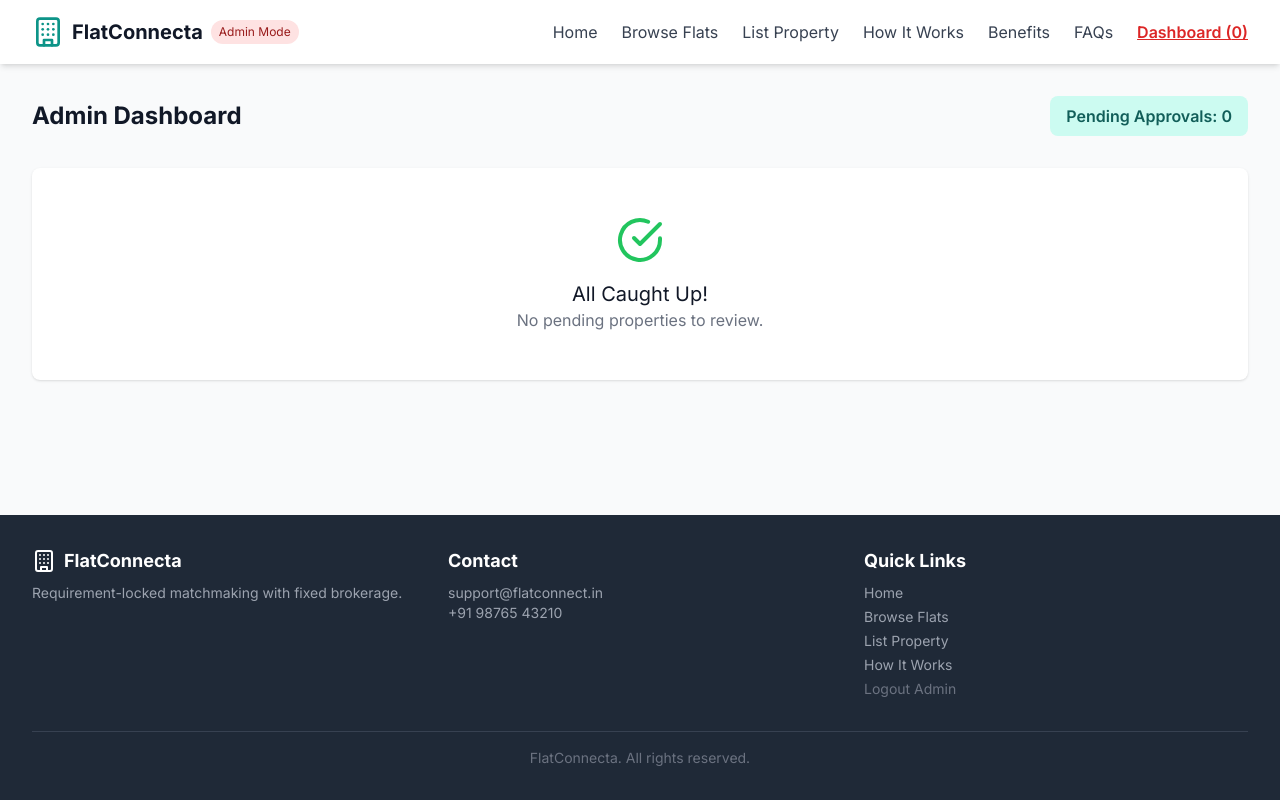
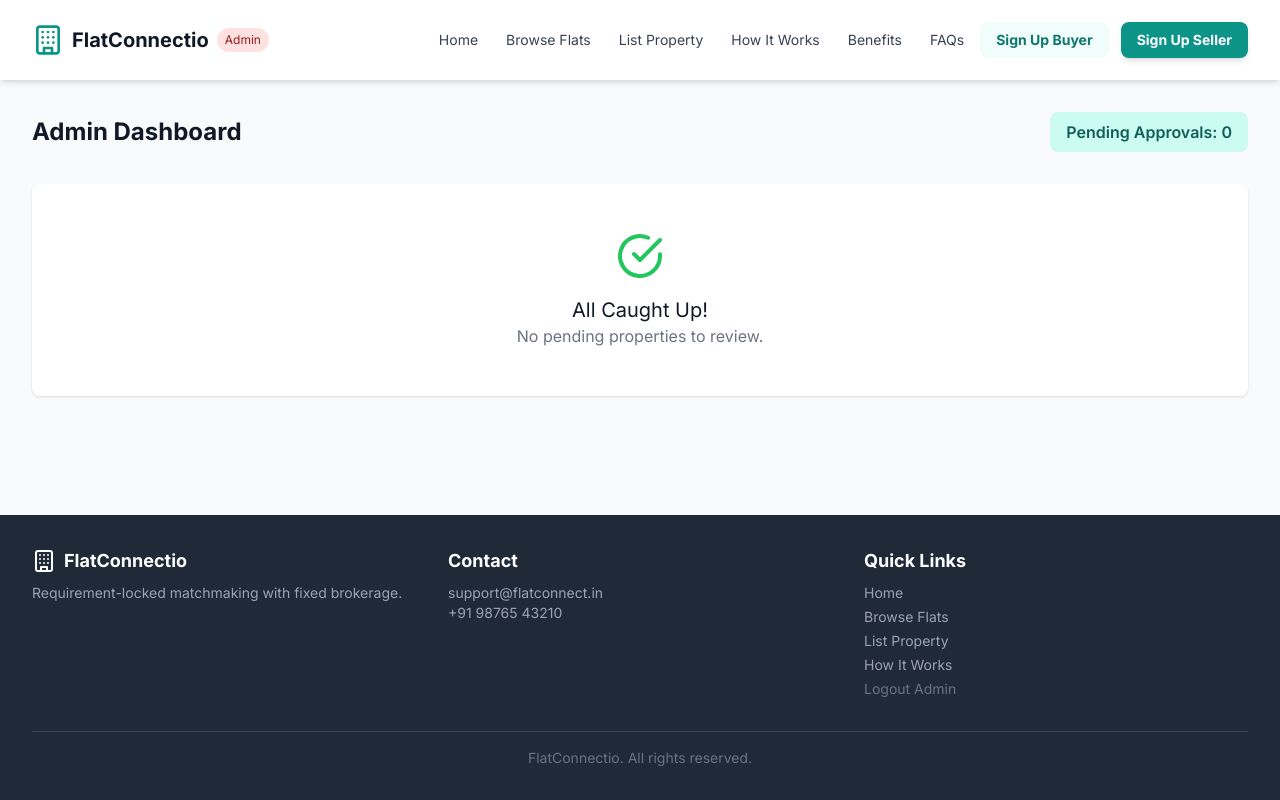
Before and after one commit to klosetkudi/FlatConnecta, a React (Vite) app: page / in a window 1280 px wide. Both pictures are taken after a click on the item "Admin Login". Built offline with nearby package versions, Linux system fonts and the light colour scheme.

Commit message:
Update App.jsx

```diff
--- a/src/App.jsx
+++ b/src/App.jsx
@@ -31,7 +31,9 @@ import {
   BookOpen,
   Star,
   thumbsUp,
-  Image as ImageIcon
+  Image as ImageIcon,
+  LogOut,
+  User
 } from 'lucide-react';
 
 // --- Mock Data ---
@@ -101,47 +103,94 @@ export default function App() {
   const [showInquiryModal, setShowInquiryModal] = useState(false);
   const [inquirySent, setInquirySent] = useState(false);
 
+  // Auth State
+  const [user, setUser] = useState(null); // { name, type: 'buyer' | 'seller' }
+  const [showAuthModal, setShowAuthModal] = useState(false);
+  const [authMode, setAuthMode] = useState('signup'); // 'signup' or 'login'
+  const [authTargetRole, setAuthTargetRole] = useState('buyer'); // 'buyer' or 'seller'
+  const [pendingAction, setPendingAction] = useState(null); // function to run after login
+
   // Data States
   const [activeProperties, setActiveProperties] = useState(INITIAL_PROPERTIES);
   const [pendingProperties, setPendingProperties] = useState([]);
-  const [isAdmin, setIsAdmin] = useState(false); // Admin toggle for demo
+  const [isAdmin, setIsAdmin] = useState(false);
+
+  const handleProtectedAction = (action, role) => {
+    if (user) {
+      action();
+    } else {
+      setPendingAction(() => action);
+      setAuthTargetRole(role);
+      setAuthMode('signup');
+      setShowAuthModal(true);
+    }
+  };
+
+  const handleLoginSuccess = (userData) => {
+    setUser(userData);
+    setShowAuthModal(false);
+    if (pendingAction) {
+      pendingAction();
+      setPendingAction(null);
+    }
+  };
+
+  const handleLogout = () => {
+    setUser(null);
+    setView('home');
+  };
 
   // --- Components ---
 
   const Navbar = () => (
     <nav className="sticky top-0 z-50 bg-white shadow-md">
       <div className="max-w-7xl mx-auto px-4 sm:px-6 lg:px-8">
-        <div className="flex justify-between h-16">
-          <div className="flex items-center cursor-pointer" onClick={() => setView('home')}>
+        <div className="flex justify-between items-center h-20">
+          {/* Logo */}
+          <div className="flex items-center cursor-pointer flex-shrink-0" onClick={() => setView('home')}>
             <Building className="h-8 w-8 text-teal-600" />
-            <span className="ml-2 text-xl font-bold text-gray-900">FlatConnecta</span>
-            {isAdmin && <span className="ml-2 text-xs bg-red-100 text-red-800 px-2 py-1 rounded-full">Admin Mode</span>}
+            <span className="ml-2 text-xl font-bold text-gray-900">FlatConnectio</span>
+            {isAdmin && <span className="ml-2 text-xs bg-red-100 text-red-800 px-2 py-1 rounded-full">Admin</span>}
           </div>
 
-          {/* Desktop Menu */}
-          <div className="hidden lg:flex items-center space-x-6">
-            <button onClick={() => setView('home')} className={`text-gray-700 hover:text-teal-600 ${view === 'home' ? 'font-bold text-teal-600' : ''}`}>Home</button>
-            <button onClick={() => setView('listing')} className={`text-gray-700 hover:text-teal-600 ${view === 'listing' ? 'font-bold text-teal-600' : ''}`}>Browse Flats</button>
-            <button onClick={() => setView('post')} className={`text-gray-700 hover:text-teal-600 ${view === 'post' ? 'font-bold text-teal-600' : ''}`}>List Property</button>
+          {/* Desktop Menu - Sequential Row */}
+          <div className="hidden xl:flex items-center space-x-1">
+            <button onClick={() => setView('home')} className={`px-3 py-2 text-sm font-medium text-gray-700 hover:text-teal-600 ${view === 'home' ? 'text-teal-600' : ''}`}>Home</button>
+            <button onClick={() => handleProtectedAction(() => setView('listing'), 'buyer')} className={`px-3 py-2 text-sm font-medium text-gray-700 hover:text-teal-600 ${view === 'listing' ? 'text-teal-600' : ''}`}>Browse Flats</button>
+            <button onClick={() => handleProtectedAction(() => setView('post'), 'seller')} className={`px-3 py-2 text-sm font-medium text-gray-700 hover:text-teal-600 ${view === 'post' ? 'text-teal-600' : ''}`}>List Property</button>
+            <button onClick={() => setView('howItWorks')} className={`px-3 py-2 text-sm font-medium text-gray-700 hover:text-teal-600 ${view === 'howItWorks' ? 'text-teal-600' : ''}`}>How It Works</button>
+            <button onClick={() => setView('benefits')} className={`px-3 py-2 text-sm font-medium text-gray-700 hover:text-teal-600 ${view === 'benefits' ? 'text-teal-600' : ''}`}>Benefits</button>
+            <button onClick={() => setView('faq')} className={`px-3 py-2 text-sm font-medium text-gray-700 hover:text-teal-600 ${view === 'faq' ? 'text-teal-600' : ''}`}>FAQs</button>
 
-            {/* Split Sections */}
-            <button onClick={() => setView('howItWorks')} className={`text-gray-700 hover:text-teal-600 ${view === 'howItWorks' ? 'font-bold text-teal-600' : ''}`}>How It Works</button>
-            <button onClick={() => setView('benefits')} className={`text-gray-700 hover:text-teal-600 ${view === 'benefits' ? 'font-bold text-teal-600' : ''}`}>Benefits</button>
-            <button onClick={() => setView('faq')} className={`text-gray-700 hover:text-teal-600 ${view === 'faq' ? 'font-bold text-teal-600' : ''}`}>FAQs</button>
-
-            {isAdmin ? (
-              <button onClick={() => setView('admin')} className={`text-red-600 font-semibold hover:text-red-800 ${view === 'admin' ? 'underline' : ''}`}>
-                Dashboard ({pendingProperties.length})
+            {user ? (
+              <div className="flex items-center ml-4 space-x-3">
+                <span className="text-sm text-gray-600 font-medium flex items-center bg-gray-100 px-3 py-1 rounded-full">
+                  <User className="h-4 w-4 mr-1" /> {user.name}
+                </span>
+                <button onClick={handleLogout} className="text-sm text-red-600 hover:text-red-800 font-medium flex items-center">
+                  <LogOut className="h-4 w-4 mr-1" /> Logout
                 </button>
+              </div>
             ) : (
-              <button className="bg-teal-600 text-white px-4 py-2 rounded-lg hover:bg-teal-700 transition">
-                Login
+              <div className="flex items-center ml-4 space-x-3">
+                <button
+                  onClick={() => { setAuthTargetRole('buyer'); setAuthMode('signup'); setShowAuthModal(true); }}
+                  className="bg-teal-50 text-teal-700 border border-teal-200 px-4 py-2 rounded-lg text-sm font-bold hover:bg-teal-100 transition"
+                >
+                  Sign Up Buyer
                 </button>
+                <button
+                  onClick={() => { setAuthTargetRole('seller'); setAuthMode('signup'); setShowAuthModal(true); }}
+                  className="bg-teal-600 text-white px-4 py-2 rounded-lg text-sm font-bold hover:bg-teal-700 transition shadow-md"
+                >
+                  Sign Up Seller
+                </button>
+              </div>
             )}
           </div>
 
           {/* Mobile Menu Button */}
-          <div className="flex items-center lg:hidden">
+          <div className="flex items-center xl:hidden">
             <button onClick={() => setIsMenuOpen(!isMenuOpen)} className="text-gray-700">
               {isMenuOpen ? <X /> : <Menu />}
             </button>
@@ -151,30 +200,118 @@ export default function App() {
 
       {/* Mobile Menu */}
       {isMenuOpen && (
-        <div className="lg:hidden bg-white border-t">
-          <div className="px-2 pt-2 pb-3 space-y-1 sm:px-3">
-            <button onClick={() => {setView('home'); setIsMenuOpen(false)}} className="block w-full text-left px-3 py-2 text-gray-700 hover:bg-gray-100 rounded-md">Home</button>
-            <button onClick={() => {setView('listing'); setIsMenuOpen(false)}} className="block w-full text-left px-3 py-2 text-gray-700 hover:bg-gray-100 rounded-md">Browse Flats</button>
-            <button onClick={() => {setView('post'); setIsMenuOpen(false)}} className="block w-full text-left px-3 py-2 text-gray-700 hover:bg-gray-100 rounded-md">List Property</button>
+        <div className="xl:hidden bg-white border-t">
+          <div className="px-4 pt-4 pb-4 space-y-2">
+            <button onClick={() => {setView('home'); setIsMenuOpen(false)}} className="block w-full text-left px-3 py-2 text-gray-700 font-medium">Home</button>
+            <button onClick={() => {handleProtectedAction(() => setView('listing'), 'buyer'); setIsMenuOpen(false)}} className="block w-full text-left px-3 py-2 text-gray-700 font-medium">Browse Flats</button>
+            <button onClick={() => {handleProtectedAction(() => setView('post'), 'seller'); setIsMenuOpen(false)}} className="block w-full text-left px-3 py-2 text-gray-700 font-medium">List Property</button>
+            <button onClick={() => {setView('howItWorks'); setIsMenuOpen(false)}} className="block w-full text-left px-3 py-2 text-gray-700 font-medium">How It Works</button>
 
-            <div className="border-t border-gray-100 my-2"></div>
-            <button onClick={() => {setView('howItWorks'); setIsMenuOpen(false)}} className="block w-full text-left px-3 py-2 text-teal-700 font-medium hover:bg-teal-50 rounded-md">How It Works</button>
-            <button onClick={() => {setView('benefits'); setIsMenuOpen(false)}} className="block w-full text-left px-3 py-2 text-teal-700 font-medium hover:bg-teal-50 rounded-md">Benefits</button>
-            <button onClick={() => {setView('faq'); setIsMenuOpen(false)}} className="block w-full text-left px-3 py-2 text-teal-700 font-medium hover:bg-teal-50 rounded-md">FAQs</button>
-
-            {isAdmin && <button onClick={() => {setView('admin'); setIsMenuOpen(false)}} className="block w-full text-left px-3 py-2 text-red-600 font-bold hover:bg-gray-100 rounded-md">Admin Dashboard</button>}
+            {!user ? (
+              <div className="pt-4 space-y-2 border-t mt-2">
+                <button
+                  onClick={() => { setAuthTargetRole('buyer'); setAuthMode('signup'); setShowAuthModal(true); setIsMenuOpen(false); }}
+                  className="block w-full text-center bg-teal-50 text-teal-700 py-2 rounded-md font-bold"
+                >
+                  Sign Up Buyer
+                </button>
+                <button
+                  onClick={() => { setAuthTargetRole('seller'); setAuthMode('signup'); setShowAuthModal(true); setIsMenuOpen(false); }}
+                  className="block w-full text-center bg-teal-600 text-white py-2 rounded-md font-bold"
+                >
+                  Sign Up Seller
+                </button>
+              </div>
+            ) : (
+              <button onClick={handleLogout} className="block w-full text-left px-3 py-2 text-red-600 font-medium">Logout</button>
+            )}
           </div>
         </div>
       )}
     </nav>
   );
 
+  const AuthModal = () => {
+    if (!showAuthModal) return null;
+
+    const handleAuthSubmit = (e) => {
+      e.preventDefault();
+      const formData = new FormData(e.target);
+      const userData = {
+        name: formData.get('name') || 'User',
+        email: formData.get('email'),
+        type: authTargetRole
+      };
+      handleLoginSuccess(userData);
+    };
+
+    return (
+      <div className="fixed inset-0 z-50 overflow-y-auto bg-black bg-opacity-50 flex items-center justify-center p-4">
+        <div className="bg-white rounded-xl shadow-2xl max-w-md w-full overflow-hidden transform transition-all">
+          <div className="bg-teal-600 px-6 py-4 flex justify-between items-center">
+            <h3 className="text-xl font-bold text-white">
+              {authMode === 'signup' ? `Sign Up as ${authTargetRole === 'buyer' ? 'Buyer' : 'Seller'}` : 'Login'}
+            </h3>
+            <button onClick={() => setShowAuthModal(false)} className="text-teal-100 hover:text-white">
+              <X className="h-6 w-6" />
+            </button>
+          </div>
+
+          <div className="p-6">
+            <form onSubmit={handleAuthSubmit} className="space-y-4">
+              {authMode === 'signup' && (
+                <>
+                  <div>
+                    <label className="block text-sm font-medium text-gray-700 mb-1">Full Name</label>
+                    <input name="name" type="text" required className="w-full border border-gray-300 rounded-lg px-3 py-2 focus:ring-teal-500 focus:border-teal-500" placeholder="John Doe" />
+                  </div>
+                  <div>
+                    <label className="block text-sm font-medium text-gray-700 mb-1">Phone Number</label>
+                    <input name="phone" type="tel" required className="w-full border border-gray-300 rounded-lg px-3 py-2 focus:ring-teal-500 focus:border-teal-500" placeholder="+91 98765 43210" />
+                  </div>
+                </>
+              )}
+
+              <div>
+                <label className="block text-sm font-medium text-gray-700 mb-1">Email Address</label>
+                <input name="email" type="email" required className="w-full border border-gray-300 rounded-lg px-3 py-2 focus:ring-teal-500 focus:border-teal-500" placeholder="john@example.com" />
+              </div>
+
+              {authMode === 'login' && (
+                 <div>
+                    <label className="block text-sm font-medium text-gray-700 mb-1">Password</label>
+                    <input name="password" type="password" required className="w-full border border-gray-300 rounded-lg px-3 py-2 focus:ring-teal-500 focus:border-teal-500" placeholder="••••••••" />
+                 </div>
+              )}
+
+              <button type="submit" className="w-full bg-teal-600 text-white py-3 rounded-lg font-bold hover:bg-teal-700 transition shadow-md">
+                {authMode === 'signup' ? 'Create Account' : 'Login'}
+              </button>
+            </form>
+
+            <div className="mt-6 text-center border-t pt-4">
+              <p className="text-sm text-gray-600">
+                {authMode === 'signup' ? "Already have an account?" : "Don't have an account?"}
+              </p>
+              <button
+                onClick={() => setAuthMode(authMode === 'signup' ? 'login' : 'signup')}
+                className="mt-2 text-teal-600 font-bold hover:underline"
+              >
+                {authMode === 'signup' ? 'Login Here' : 'Sign Up Here'}
+              </button>
+            </div>
+          </div>
+        </div>
+      </div>
+    );
+  };
+
   // SEO & AI-EO Component
   const SEOMetadata = () => {
     const schemaData = {
       "@context": "https://schema.org",
       "@type": "RealEstateAgent",
-      "name": "FlatConnecta",
+      "name": "FlatConnectio",
       "description": "Very low, flat brokerage. Rent a house without paying one month's rent as brokerage.",
       "priceRange": "₹12,499 - ₹16,999",
       "address": {
@@ -205,50 +342,59 @@ export default function App() {
 
   const Hero = () => (
     <>
-      <div className="relative bg-teal-600 overflow-hidden">
+      <div className="relative bg-white overflow-hidden">
         <SEOMetadata />
+        {/* Side-by-Side Layout for Desktop */}
         <div className="max-w-7xl mx-auto">
-          <div className="relative z-10 pb-8 bg-teal-600 sm:pb-16 md:pb-20 lg:max-w-2xl lg:w-full lg:pb-28 xl:pb-32">
-            <main className="mt-10 mx-auto max-w-7xl px-4 sm:mt-12 sm:px-6 md:mt-16 lg:mt-20 lg:px-8 xl:mt-28">
+          <div className="flex flex-col lg:flex-row">
+
+            {/* Text Content Side */}
+            <div className="lg:w-1/2 py-12 px-4 sm:px-6 lg:py-24 lg:px-8 bg-white flex flex-col justify-center">
               <div className="sm:text-center lg:text-left">
-                <h1 className="text-4xl tracking-tight font-extrabold text-white sm:text-5xl md:text-6xl">
+                <h1 className="text-4xl tracking-tight font-extrabold text-teal-900 sm:text-5xl md:text-6xl">
                   Want to Rent a House Faster with Low Brokerage?
                 </h1>
-                <p className="mt-3 text-base text-teal-100 sm:mt-5 sm:text-lg sm:max-w-xl sm:mx-auto md:mt-5 md:text-xl lg:mx-0">
-                  Here at FlatConnecta, you will pay a flat and low brokerage. Instead of paying a standard brokerage equal to one month’s rent or a percentage cut, you pay a fixed low brokerage—suitable for anyone looking to rent a house with low brokerage. This means you keep more of your money for furnishing your home, strengthening your emergency fund, or reducing the financial pressure of shifting into a better house or locality that fits your lifestyle and social circle. If you’ve been searching for how to rent a house with low brokerage this is the best place!
+                <p className="mt-4 text-lg text-gray-600">
+                  Here at FlatConnectio, you will pay a flat and low brokerage. Instead of paying a standard brokerage equal to one month’s rent or a percentage cut, you pay a fixed low brokerage—suitable for anyone looking to rent a house with low brokerage. This means you keep more of your money for furnishing your home, strengthening your emergency fund, or reducing the financial pressure of shifting into a better house or locality.
                 </p>
-
                 <div className="mt-8 sm:flex sm:justify-center lg:justify-start">
-                  <div className="rounded-md shadow">
-                    <button onClick={() => setView('listing')} className="w-full flex items-center justify-center px-8 py-3 border border-transparent text-base font-medium rounded-md text-teal-700 bg-white hover:bg-gray-50 md:py-4 md:text-lg md:px-10">
+                  <button
+                    onClick={() => handleProtectedAction(() => setView('listing'), 'buyer')}
+                    className="w-full sm:w-auto flex items-center justify-center px-8 py-4 border border-transparent text-lg font-bold rounded-lg text-white bg-teal-600 hover:bg-teal-700 shadow-lg transition-transform transform hover:-translate-y-1"
+                  >
                     View Properties
                   </button>
                 </div>
               </div>
             </div>
-            </main>
-          </div>
-        </div>
-        <div className="lg:absolute lg:inset-y-0 lg:right-0 lg:w-1/2 bg-gray-200">
+
+            {/* Image Side */}
+            <div className="lg:w-1/2 relative h-64 sm:h-72 md:h-96 lg:h-auto">
               <img
-            className="h-56 w-full object-cover sm:h-72 md:h-96 lg:w-full lg:h-full opacity-90"
+                className="w-full h-full object-cover"
                 src="https://images.unsplash.com/photo-1560448204-e02f11c3d0e2?ixlib=rb-4.0.3&auto=format&fit=crop&w=1600&q=80"
                 alt="Modern apartment interior"
               />
+              <div className="absolute inset-0 bg-teal-900 bg-opacity-20 mix-blend-multiply"></div>
+            </div>
+          </div>
         </div>
       </div>
 
       {/* Separated Owner Section */}
-      <div className="bg-teal-800 py-12">
+      <div className="bg-teal-800 py-16">
         <div className="max-w-7xl mx-auto px-4 sm:px-6 lg:px-8 flex flex-col md:flex-row items-center justify-between">
-          <div className="mb-6 md:mb-0 text-center md:text-left">
-            <h2 className="text-2xl font-bold text-white mb-2">For Owners (Sellers of Rental Space)</h2>
-            <p className="text-teal-100 text-lg">
+          <div className="mb-8 md:mb-0 text-center md:text-left max-w-2xl">
+            <h2 className="text-3xl font-bold text-white mb-4">For Owners (Sellers of Rental Space)</h2>
+            <p className="text-teal-100 text-xl leading-relaxed">
               Owners can rent out their house for free with no hidden charges. List your house and we handle everything else.
             </p>
           </div>
           <div>
-            <button onClick={() => setView('post')} className="inline-flex items-center justify-center px-8 py-3 border border-transparent text-base font-medium rounded-md text-teal-900 bg-teal-100 hover:bg-teal-200 md:py-4 md:text-lg md:px-10 shadow-lg">
+            <button
+              onClick={() => handleProtectedAction(() => setView('post'), 'seller')}
+              className="inline-flex items-center justify-center px-10 py-4 border border-transparent text-lg font-bold rounded-lg text-teal-900 bg-white hover:bg-teal-50 shadow-xl transition-transform transform hover:-translate-y-1"
+            >
                List Property
             </button>
           </div>
@@ -398,7 +544,7 @@ export default function App() {
     <div className="bg-teal-50 min-h-screen py-16">
       <div className="max-w-6xl mx-auto px-4 sm:px-6 lg:px-8">
         <div className="text-center mb-12">
-          <h2 className="text-4xl font-extrabold text-teal-900">Why Choose FlatConnecta?</h2>
+          <h2 className="text-4xl font-extrabold text-teal-900">Why Choose FlatConnectio?</h2>
           <p className="mt-4 text-xl text-gray-600">Real benefits over the traditional model.</p>
         </div>
 
@@ -541,6 +687,12 @@ export default function App() {
                       <span className="text-xs bg-gray-100 px-2 py-1 rounded text-gray-600">{property.city}</span>
                       <span className="text-xs font-bold text-green-600">Brokerage: {formatCurrency(getBrokerage(property.rent))}</span>
                   </div>
+                  <button
+                      onClick={() => { setSelectedProperty(property); setView('details'); }}
+                      className="w-full mt-4 bg-gray-900 text-white py-2 rounded-md hover:bg-gray-800 transition flex justify-center items-center"
+                    >
+                      View Details <ArrowRight className="ml-2 h-4 w-4" />
+                    </button>
                 </div>
               </div>
             ))}
@@ -716,7 +868,7 @@ export default function App() {
                  </p>
                </div>
 
-              {/* Photo Upload Section (New) */}
+              {/* Photo Upload Section */}
               <div className="bg-teal-50 border border-teal-200 p-4 rounded-lg">
                 <h3 className="text-teal-800 font-bold flex items-center mb-2">
                   <ImageIcon className="h-5 w-5 mr-2" /> Upload Property Photos
@@ -993,7 +1145,7 @@ export default function App() {
       <div className="max-w-7xl mx-auto px-4 sm:px-6 lg:px-8">
         <div className="grid grid-cols-1 md:grid-cols-3 gap-8">
           <div>
-            <h3 className="text-lg font-bold mb-2 flex items-center"><Building className="mr-2" /> FlatConnecta</h3>
+            <h3 className="text-lg font-bold mb-2 flex items-center"><Building className="mr-2" /> FlatConnectio</h3>
             <p className="text-gray-400 text-sm">Requirement-locked matchmaking with fixed brokerage.</p>
           </div>
           <div>
@@ -1005,8 +1157,8 @@ export default function App() {
             <h3 className="text-lg font-bold mb-2">Quick Links</h3>
             <ul className="text-gray-400 text-sm space-y-1">
               <li className="cursor-pointer hover:text-white" onClick={() => setView('home')}>Home</li>
-              <li className="cursor-pointer hover:text-white" onClick={() => setView('listing')}>Browse Flats</li>
-              <li className="cursor-pointer hover:text-white" onClick={() => setView('post')}>List Property</li>
+              <li className="cursor-pointer hover:text-white" onClick={() => handleProtectedAction(() => setView('listing'), 'buyer')}>Browse Flats</li>
+              <li className="cursor-pointer hover:text-white" onClick={() => handleProtectedAction(() => setView('post'), 'seller')}>List Property</li>
               <li className="cursor-pointer hover:text-white" onClick={() => setView('howItWorks')}>How It Works</li>
               <li className="cursor-pointer text-gray-500 hover:text-white mt-2" onClick={() => { setIsAdmin(!isAdmin); setView('admin'); }}>
                 {isAdmin ? "Logout Admin" : "Admin Login"}
@@ -1015,7 +1167,7 @@ export default function App() {
           </div>
         </div>
         <div className="border-t border-gray-700 mt-8 pt-4 text-center text-sm text-gray-500">
-          FlatConnecta. All rights reserved.
+          FlatConnectio. All rights reserved.
         </div>
       </div>
     </footer>
@@ -1025,6 +1177,7 @@ export default function App() {
   return (
     <div className="min-h-screen flex flex-col bg-gray-50 font-sans">
       <Navbar />
+      <AuthModal />
 
       <div className="flex-grow">
         {view === 'home' && (
@@ -1044,14 +1197,14 @@ export default function App() {
                         <p className="text-teal-600 font-bold mt-1">{formatCurrency(property.rent)} <span className="text-xs text-gray-500 font-normal">/month</span></p>
                         <div className="mt-2 flex justify-between items-center">
                             <span className="text-xs bg-gray-100 px-2 py-1 rounded text-gray-600">{property.city}</span>
-                            <span className="text-xs font-bold text-green-600">Fee: {formatCurrency(getBrokerage(property.rent))}</span>
+                            <span className="text-xs font-bold text-green-600">Brokerage: {formatCurrency(getBrokerage(property.rent))}</span>
                         </div>
                      </div>
                    </div>
                  ))}
                </div>
                <div className="text-center mt-8">
-                  <button onClick={() => setView('listing')} className="text-teal-600 font-semibold hover:text-teal-800 flex items-center justify-center w-full">
+                  <button onClick={() => handleProtectedAction(() => setView('listing'), 'buyer')} className="text-teal-600 font-semibold hover:text-teal-800 flex items-center justify-center w-full">
                     View All Properties <ArrowRight className="ml-1 h-4 w-4" />
                   </button>
                </div>
```
Lines whose indentation alone changed are shown as unchanged.
